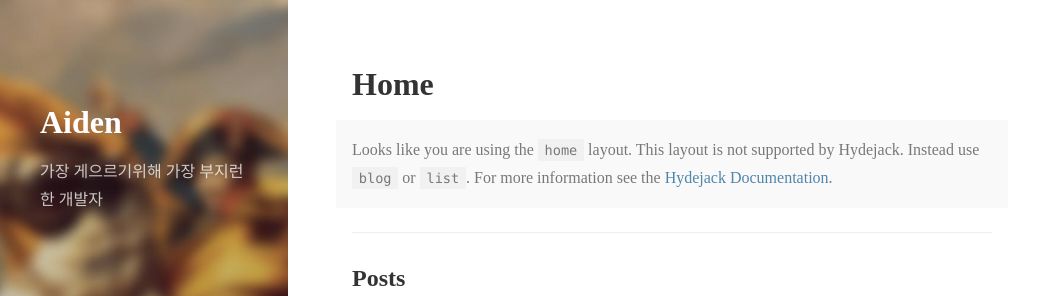
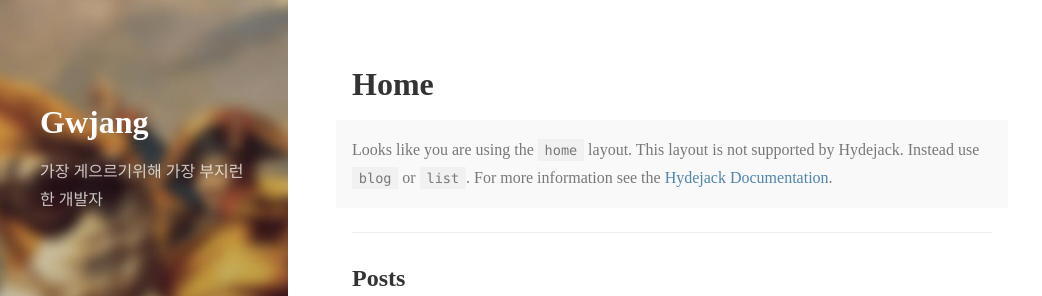
Before and after one commit to gwjang/blog, a Jekyll site: the page built from index.md, in a window 1280 px wide. Shown: the top 296 px of the page, without its empty margins (0-1042 px from the left). Built offline with Jekyll 4.4.1, drawn with Linux system fonts in a browser that asks for light colours; nearby versions of some CDN libraries; the list of posts is cut into pages by our own code.

Commit message:
설정 변경

```diff
--- a/_config.yml
+++ b/_config.yml
@@ -2,11 +2,11 @@
 #  User configuration
 # -----------------------------------------------------------------------------
 
-title:               Aiden
+title:               Gwjang
 
 # The unique resource location of your page.
 # Set to `https://<username>.github.io` when hosting on GitHub Pages
-url:                 https://isme2n.github.io
+url:                 https://gwjang.github.io
 
 # Set to '' when hosting a blog on GitHub Pages, ie on `//<username>.github.io`
 # Set to '/<reponame>' when using the `gh-pages` branch of a repository
```
